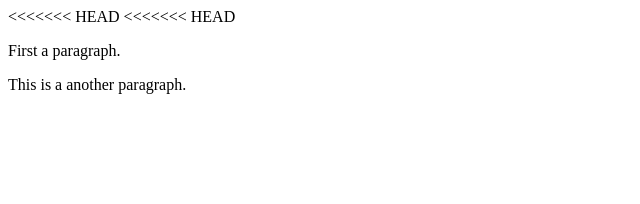
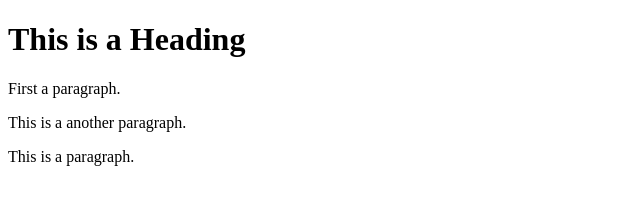
Before and after one commit to CarlosCrzDmg/learning-git, a plain HTML site: page index.html in a window 1280 px wide. Shown: the whole page, without its empty margins (0-640 px from the left). Drawn offline with Linux system fonts and the light colour scheme.

Commit message:
Update index.html

```diff
--- a/index.html
+++ b/index.html
@@ -1,12 +1,12 @@
-<<<<<<< HEAD
 <!DOCTYPE html>
 <html>
 <head>
 <title>Page Title</title>
 </head>
 <body>
-<<<<<<< HEAD
+	<h1>This is a Heading</h1>
     <p>First a paragraph.</p>
 	<p>This is a another paragraph.</p>
+	<p>This is a paragraph.</p>
 </body>
 </html>
```
